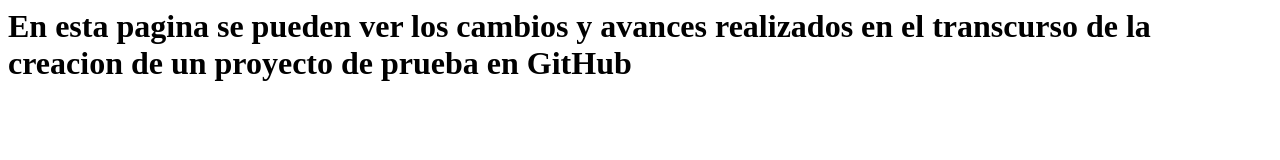
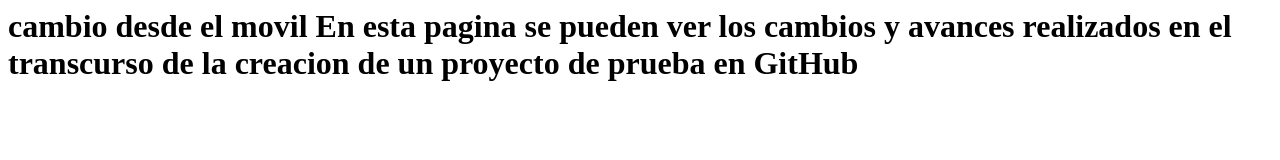
Before and after one commit to RJBA/trialpage, a plain HTML site: page index.html in a window 1280 px wide. Drawn offline with Linux system fonts and the light colour scheme.

Commit message:
Update index.html

```diff
--- a/index.html
+++ b/index.html
@@ -4,8 +4,8 @@
 		<title>Super pagina de prueba :vvv</title>
 	</head>
 	<body>
-		<h1>
-		En esta pagina se pueden ver los cambios y avances realizados en el transcurso de la creacion de un proyecto de prueba en GitHub
+		<h1> cambio  desde el movil
+ En esta pagina se pueden ver los cambios y avances realizados en el transcurso de la creacion de un proyecto de prueba en GitHub
 		</h1>
 	</body>
 </html>
```
